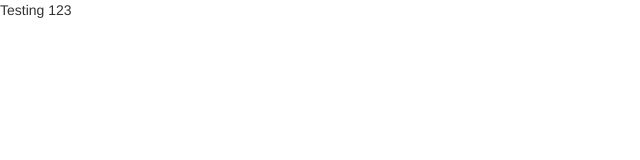
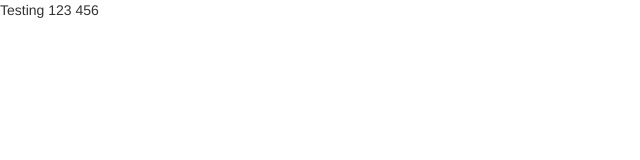
Before and after one commit to pstratan16/github-battle, a website: page app/index.html in a window 1280 px wide. Shown: the full height of the page, 0-640 px from the left. Drawn offline with nearby package versions, Linux system fonts and the light colour scheme.

Commit message:
testing again

```diff
--- a/app/index.html
+++ b/app/index.html
@@ -5,7 +5,7 @@
 	<title>Github Battle</title>
 	<link rel="stylesheet" href="https://maxcdn.bootstrapcdn.com/bootstrap/3.3.6/css/bootstrap.min.css">
 
-	<p> Testing 123</p>
+	<p> Testing 123 456</p>
 
 
 </head>
```
